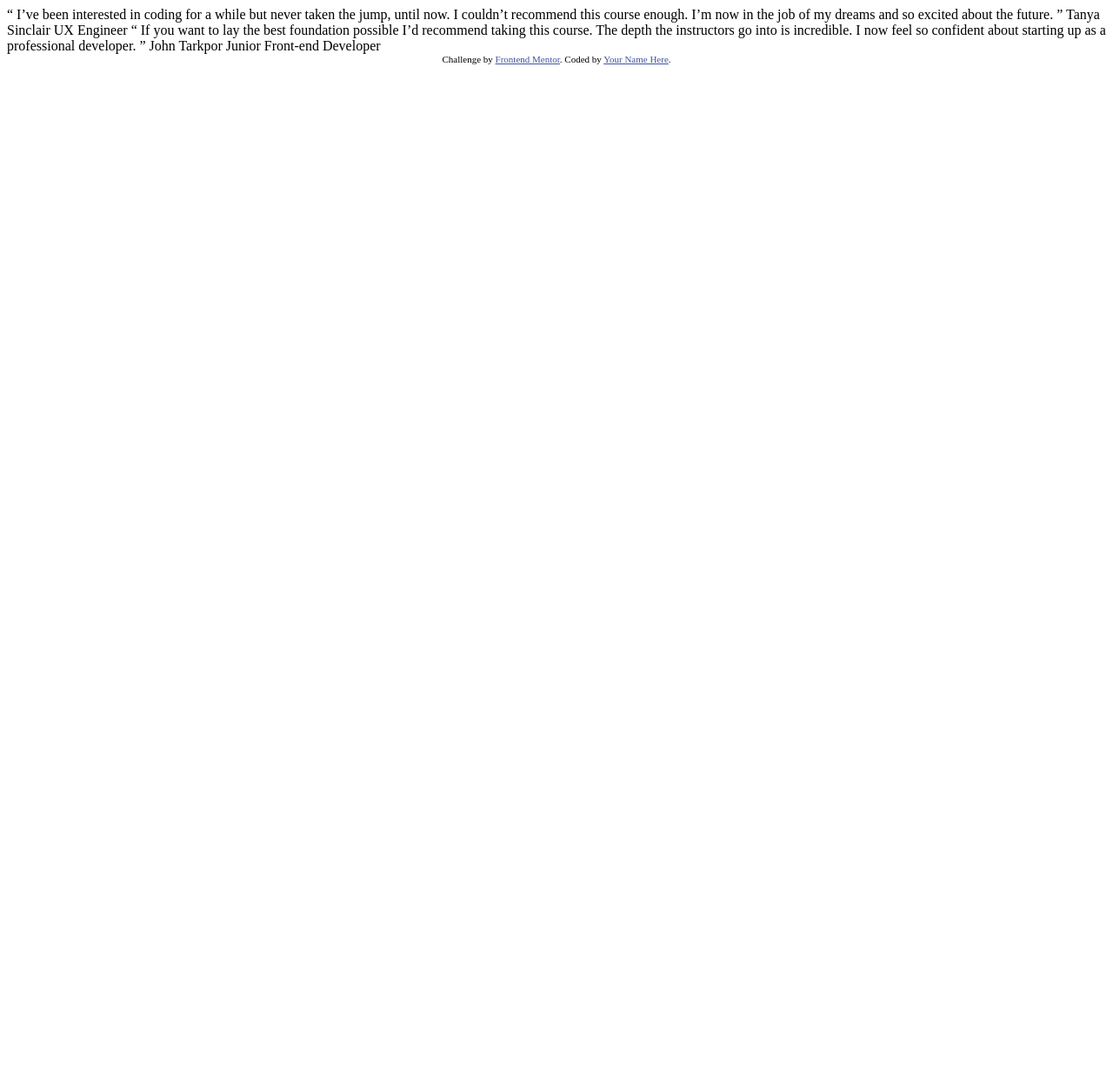
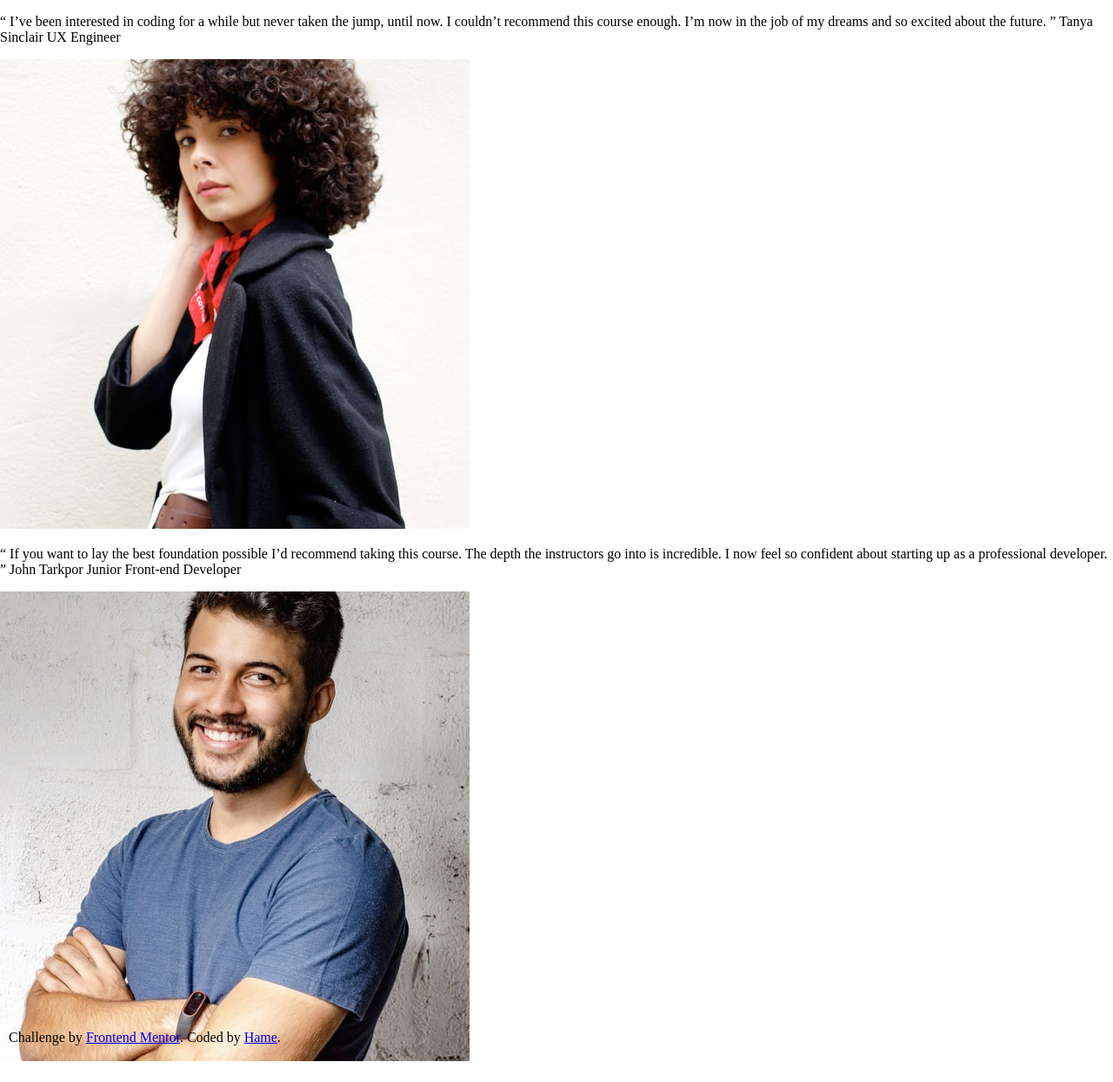
Before and after one commit to AcheZeta/testimonials-slider, a plain HTML site: page index.html in a window 1280 px wide. Shown: the whole page at 87% size. Before the commit the page ends 800 px from the top, so only its background shows below. Drawn offline with Linux system fonts and the light colour scheme.

Commit message:
set semantic tags

```diff
--- a/index.html
+++ b/index.html
@@ -1,38 +1,55 @@
 <!DOCTYPE html>
 <html lang="en">
+
 <head>
   <meta charset="UTF-8">
-  <meta name="viewport" content="width=device-width, initial-scale=1.0"> <!-- displays site properly based on user's device -->
-
+  <meta name="viewport" content="width=device-width, initial-scale=1.0">
+  <!-- displays site properly based on user's device -->
+  <link rel="stylesheet" href="style.css">
   <link rel="icon" type="image/png" sizes="32x32" href="./images/favicon-32x32.png">
 
   <title>Frontend Mentor | Coding Bootcamp Testimonials Slider</title>
 
-  <!-- Feel free to remove these styles or customise in your own stylesheet 👍 -->
-  <style>
-    .attribution { font-size: 11px; text-align: center; }
-    .attribution a { color: hsl(228, 45%, 44%); }
-  </style>
 </head>
+
 <body>
+  <div class="wrapper">
+    <article class="testimonial">
+      <p class="quote">“ I’ve been interested in coding for a while but never taken the jump, until now.
+        I couldn’t recommend this course enough. I’m now in the job of my dreams and so
+        excited about the future. ”
 
-  “ I’ve been interested in coding for a while but never taken the jump, until now.
-  I couldn’t recommend this course enough. I’m now in the job of my dreams and so
-  excited about the future. ”
+        <span class="student-name">Tanya Sinclair</span>
+        <span class="student-track">UX Engineer</span>
+      </p>
+      <img src="./images/image-tanya.jpg">
+    </article>
+    <article class="testimonial">
+      <p class="quote">
+        “ If you want to lay the best foundation possible I’d recommend taking this course.
+        The depth the instructors go into is incredible. I now feel so confident about
+        starting up as a professional developer. ”
+        <span class="student-name">John Tarkpor</span>
+        <span class="student-track">Junior Front-end Developer</span>
+      </p>
+      <img src="./images/image-john.jpg">
+    </article>
+  </div>
+  <footer class="footer">
+    Challenge by <a href="https://www.frontendmentor.io?ref=challenge" target="_blank">Frontend Mentor</a>.
+    Coded by <a href="#">Hame</a>.
+  </footer>
+</body>
 
-  Tanya Sinclair
-  UX Engineer
+<!-- <body>
 
-  “ If you want to lay the best foundation possible I’d recommend taking this course.
-  The depth the instructors go into is incredible. I now feel so confident about
-  starting up as a professional developer. ”
+  <main>
 
-  John Tarkpor
-  Junior Front-end Developer
+  </main>
 
-  <div class="attribution">
-    Challenge by <a href="https://www.frontendmentor.io?ref=challenge" target="_blank">Frontend Mentor</a>.
-    Coded by <a href="#">Your Name Here</a>.
-  </div>
-</body>
+  <footer class="footer">
+
+  </footer>
+</body> -->
+
 </html>
--- /dev/null
+++ b/style.css
@@ -0,0 +1,18 @@
+html,
+body {
+    height: 100%;
+    margin: 0;
+}
+
+.wrapper {
+    min-height: 100%;
+
+    /* Equal to height of footer */
+    /* But also accounting for potential margin-bottom of last child */
+    margin-bottom: -50px;
+}
+
+.footer {
+    padding: 10px;
+    height: 50px;
+}
```
Also changed, not shown: index.js (added).
